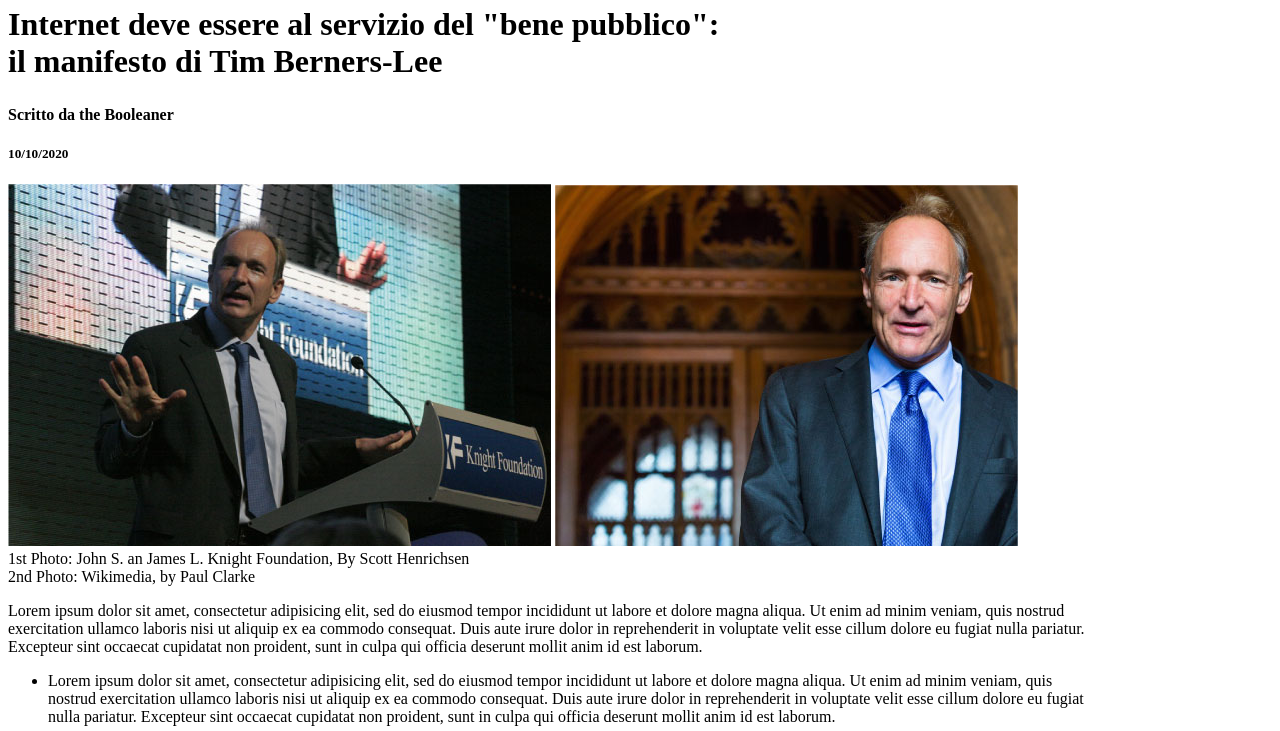
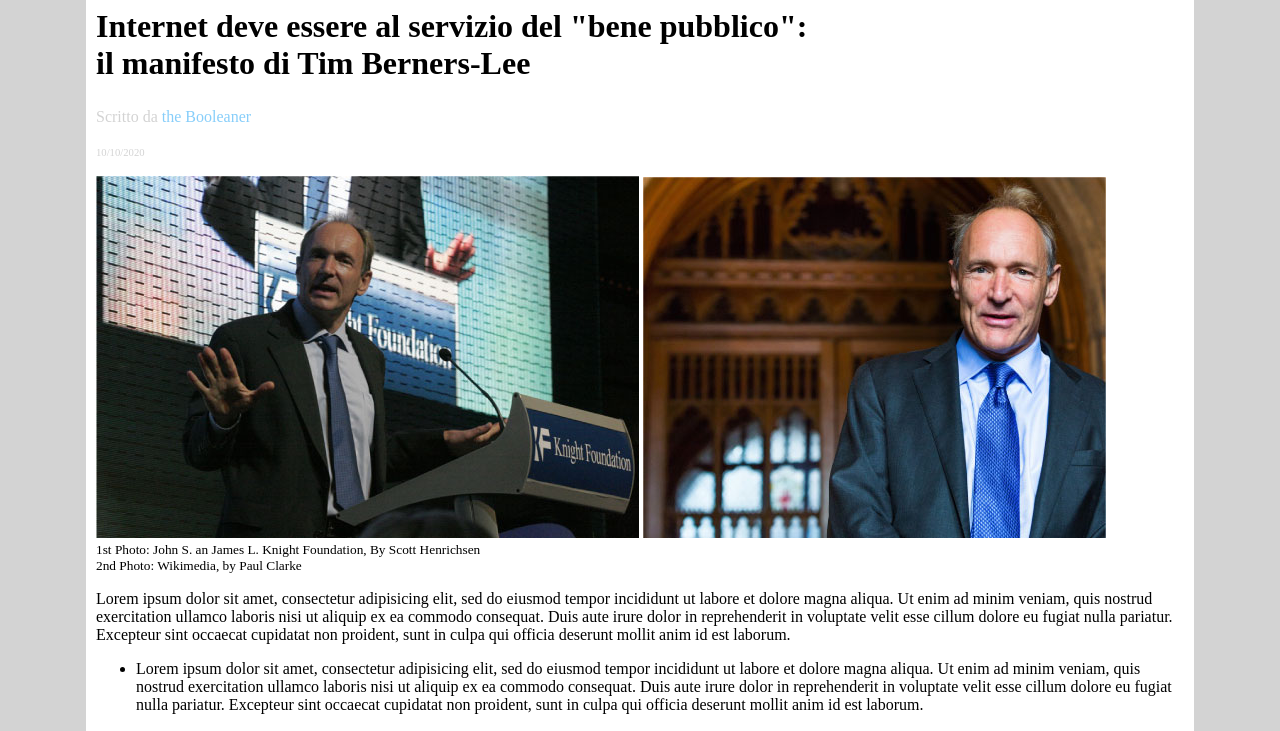
Before and after one commit to bastiano86/html-css-booleaner, a plain HTML site: page index.html in a window 1280 px wide. Shown: the part 129-860 px from the top of the page. Drawn offline with Linux system fonts and the light colour scheme.

Commit message:
quarto commit

```diff
--- a/style.css
+++ b/style.css
@@ -1,7 +1,13 @@
-body {
-  width: 85%;
+html{
+  background-color: lightgrey;
 }
 
+body {
+  background-color: white;
+  width: 85%;
+  margin: auto;
+  padding: 10px;
+}
 header{
   height: 100px;
   background-color: lightskyblue;
@@ -9,13 +15,30 @@ header{
   background-repeat: repeat-x;
   background-size: 300px ;
 }
-
 header img {
   height: 40px;
   margin-top: 63px;
 }
-
 h1 {
   font-weight: bolder;
   font-size: 24pt;
 }
+h4{
+  color: lightgray;
+  font-weight: lighter;
+}
+h4 span {
+  color: lightskyblue;
+
+}
+
+h5 {
+  font-size: 8pt;
+  color: lightgray;
+  font-weight: lighter;
+  margin-top: 1px;
+}
+
+figcaption {
+  font-size: 10pt;
+}
```
Also changed, not shown: index.html (+4 -5 lines).
